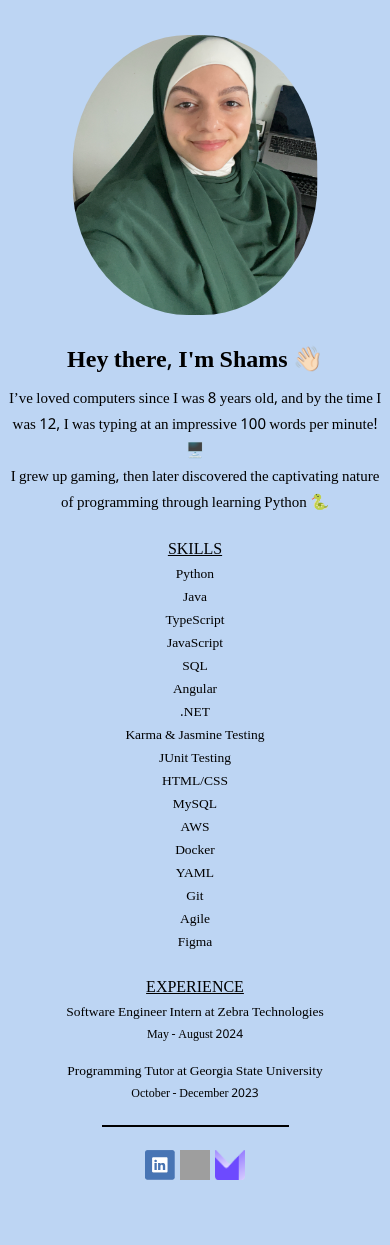
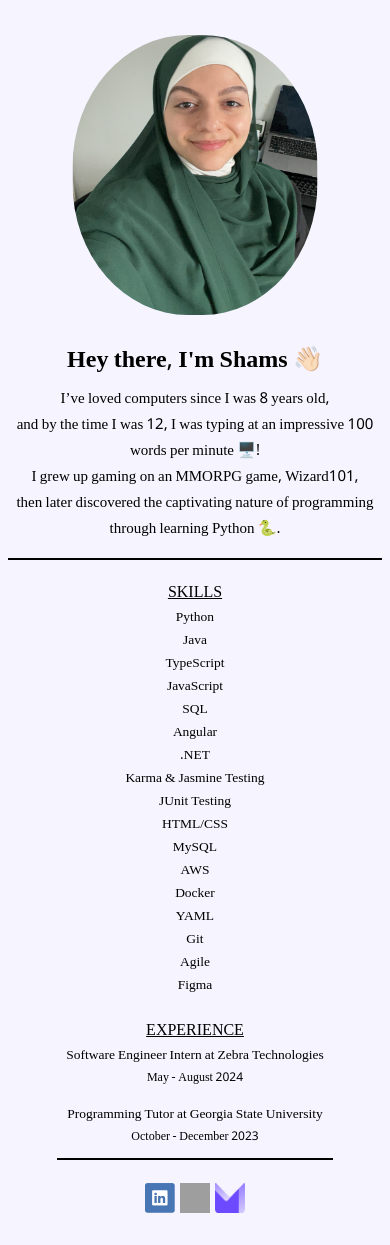
Before and after one commit to shams-hasan/portfolio-website, an Angular app in the folder angular-portfolio/: page / in a window 390 px wide. Before the commit the page ends 1212 px from the top, so only its background shows below. Built offline with nearby package versions, Linux system fonts and the light colour scheme; grey boxes are pictures that could not be loaded.

Commit message:
updated background color and separator margins for desktop + mobile

```diff
--- a/angular-portfolio/src/app/app.component.html
+++ b/angular-portfolio/src/app/app.component.html
@@ -7,11 +7,14 @@
 <section class="about-me">
   <h2> Hey there, I'm Shams 👋🏻 </h2>
   <p>
-    I’ve loved computers since I was 8 years old, and by the time I was 12, I was typing at an impressive 100 words per
-    minute! 🖥️ <br>
-    I grew up gaming, then later discovered the captivating nature of programming through learning Python 🐍
+    I’ve loved computers since I was 8 years old, <br> and by the time I was 12, I was typing at an impressive 100 words
+    per
+    minute 🖥️! <br>
+    I grew up gaming on an MMORPG game, Wizard101, <br>then later discovered the captivating nature of programming
+    through learning Python 🐍.
   </p>
 </section>
+<hr class="separator1">
 
 <section> <u>SKILLS</u>
   <div class="skills-container" *ngFor="let skill of skills">
@@ -27,7 +30,7 @@
   </div>
 </section>
 
-<hr class="separator">
+<hr class="separator2">
 
 <section class="socials">
   <div class="socials-container">
--- a/angular-portfolio/src/app/app.component.scss
+++ b/angular-portfolio/src/app/app.component.scss
@@ -16,15 +16,15 @@ body {
     margin-bottom: 10px;
 }
 
-.about-me h2{
+.about-me h2 {
     margin-bottom: 5px;
 }
 
 .about-me > p {
     margin-top: 0px;
     font-size: 15px;
+    margin-bottom: 35px;
 }
-
 
 .about-me span {
     font-weight: bold;
@@ -37,6 +37,10 @@ body {
 
 .skills-container {
     font-size: 13.5px;
+}
+
+section + section {
+    margin-bottom: 20px;
 }
 
 .experience-container {
@@ -52,6 +56,10 @@ body {
     margin: 2.5px;
 }
 
+.socials-container {
+    margin-bottom: 10px;
+}
+
 .images {
     margin: auto;
     margin-top: 10px;
@@ -65,7 +73,6 @@ body {
     transform: scale(1.75);
     margin-bottom: 30px;
     margin-top: 25px;
-
 }
 
 .content > h5 {
@@ -86,6 +93,7 @@ button {
     font-weight: bold;
     cursor: pointer;
     transition: all 0.3s ease;
+    margin-top: -20px;
 }
 
 button:hover {
@@ -102,9 +110,34 @@ button i {
     margin-right: 8px;
 }
 
-.separator {
+.separator1 {
     border: 0;
     border-top: 2px solid black;
-    width: 50%;
+    width: 75%;
     margin: 20px auto;
+    margin-top: -20px;
+    margin-bottom: 20px;
 }
+.separator2 {
+    width: 36%;
+    margin-bottom: 20px;
+    border: 0;
+    border-top: 2px solid black;
+
+}
+
+@media (max-width: 768px) {
+    .separator1 {
+        margin-bottom: 10px;
+        width: 100%;
+        margin-bottom: 20px;
+    }
+    .separator2 {
+        margin-top: -10px;
+        width: 74%;
+        margin-bottom: 20px;
+        border: 0;
+        border-top: 2px solid black;
+
+    }
+}
--- a/angular-portfolio/src/styles.scss
+++ b/angular-portfolio/src/styles.scss
@@ -1,4 +1,4 @@
-$body-color-light: #bdd5f3;
+$body-color-light: #f6f5ff;
 $body-color-dark: #5e43f3;
 $arabic-font-1: "IBM Plex Sans Arabic", sans-serif;
 $arabic-font-2: "Noto Naskh Arabic", serif;
```
